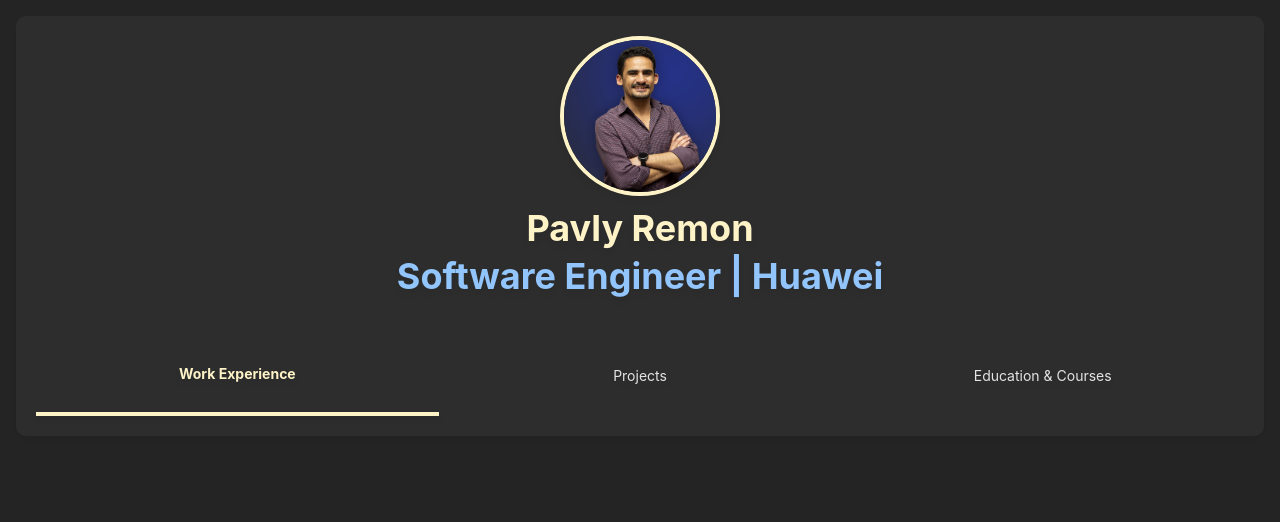
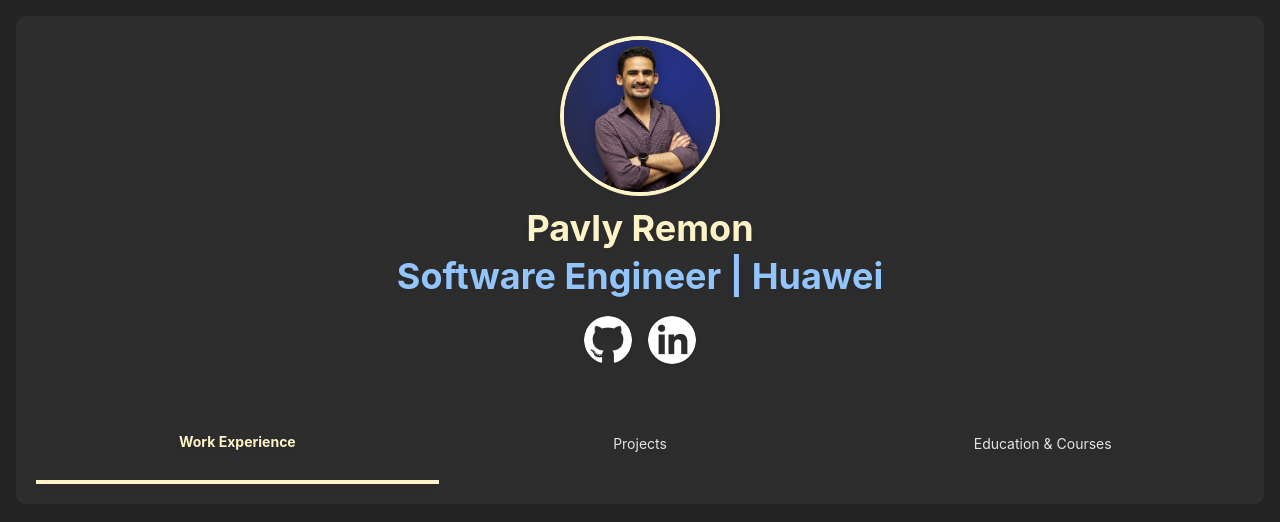
Before and after one commit to pavly-remon/pi-code-website, a Vue app: page / in a window 1280 px wide. Shown: the top 522 px of the page. Built offline with nearby package versions, Linux system fonts and the light colour scheme.

Commit message:
Add github and linkedin url

```diff
--- a/src/components/ContactCard.vue
+++ b/src/components/ContactCard.vue
@@ -9,6 +9,14 @@
     <p class="title text-sm md:text-2xl xl:text-4xl font-bold text-blue-300">{{ contactInfo.title }} | {{
         contactInfo.company
       }}</p>
+    <div class="social-sites">
+      <a href="https://github.com/pavly-remon/" target="_blank">
+        <img src="../assets/githubLogo.png" class="rounded-full w-6 h-6 md:w-8 md:h-8 xl:w-12 xl:h-12 my-5 mx-2" alt="Github Logo">
+      </a>
+      <a href="https://www.linkedin.com/in/pavly-remon/" target="_blank">
+        <img src="../assets/LinkedInLogo.png" class="rounded-full w-6 h-6 md:w-8 md:h-8 xl:w-12 xl:h-12 my-5 mx-2" alt="LinkedIn Logo">
+      </a>
+    </div>
   </div>
 </template>
 
@@ -37,4 +45,7 @@ export default {
   justify-content: center;
 }
 
+.social-sites {
+  display: flex;
+}
 </style>
--- a/src/components/NavBar.vue
+++ b/src/components/NavBar.vue
@@ -1,5 +1,5 @@
 <template>
-  <div class="mt-10" style="width: 100%">
+  <div class="mt-5" style="width: 100%">
     <ul class="nav-bar">
       <li v-for="tab in tabs" :class="'nav-bar-tab text-center h-30 sm:h-20 md:text-sm sm:text-xs' + (tab === currTab ? ' active': '')"
            @click="changeTab(tab)">
```
Also changed, not shown: src/assets/LinkedInLogo.png (added), src/assets/githubLogo.png (added).
